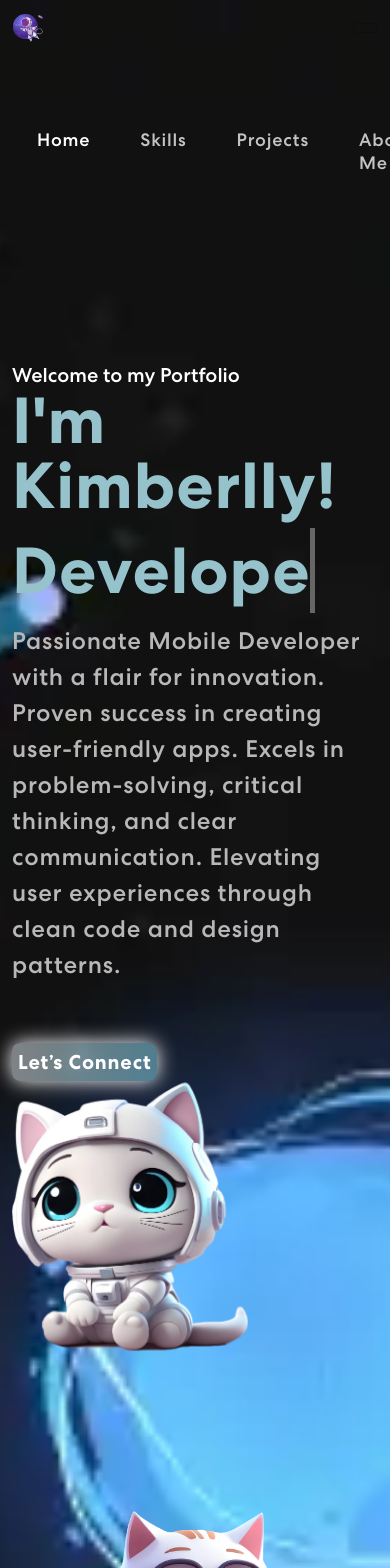
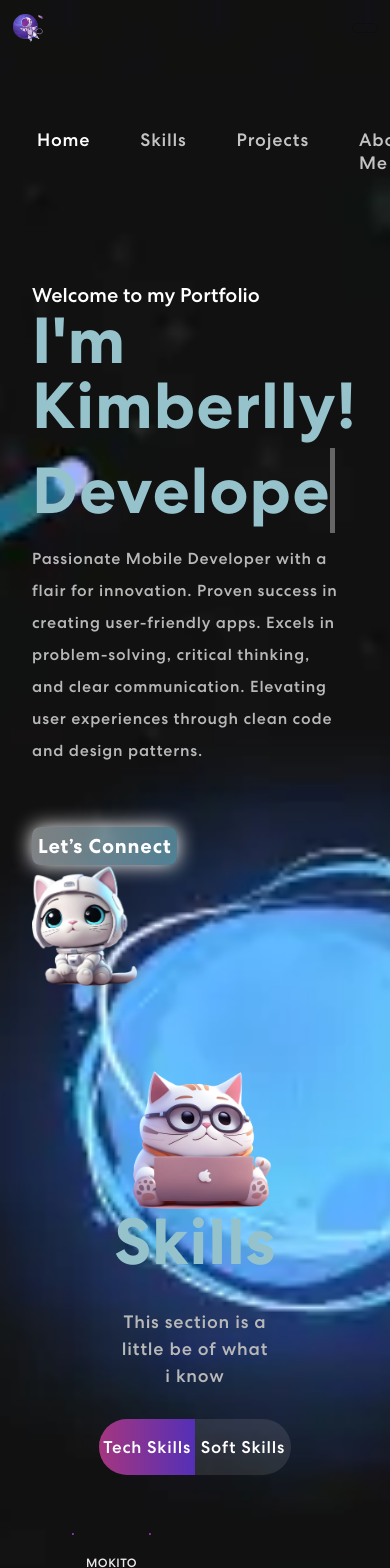
Before and after one commit to kimberllyflorez/react_portfolio, a React (Create React App) app: page / in a window 390 px wide. Shown: the top 1568 px of the page. Built offline with nearby package versions, Linux system fonts and the light colour scheme.

Commit message:
change css about me

```diff
--- a/src/app-style.css
+++ b/src/app-style.css
@@ -333,6 +333,81 @@ nav.navbar .navbar-toggler[aria-expanded="true"] .navbar-toggler-icon {
 
 .banner img {
   animation: updown 3s linear infinite;
+}
+
+.about_me_top_section {
+  display: flex;
+  flex-direction: row;
+  align-items: center;
+}
+
+@media screen and (max-width: 830px) {
+  .banner {
+    margin-top: 0;
+    padding: 20px;
+
+  }
+
+  .banner img {
+    width: 50%;
+    margin-top: 10px;
+
+  }
+.banner p{
+  font-size: 16px;
+  line-height:2;
+}
+  .skill-card span,
+  p {
+    border-radius: 12px;
+    font-size: 12px;
+  }
+
+  .skill-card {
+    margin: 4px;
+    border: 2px solid transparent;
+    border-radius: 8px;
+    font-size: 12px;
+    border-radius: 8px;
+  }
+
+  .skill-card button {
+    font-weight: 300;
+    border-radius: 8px;
+    padding: 4px;
+
+  }
+
+  .skill img {
+    width: 70%;
+  }
+
+  .skill p,
+  h1 {
+    margin: 0;
+    padding: 0;
+    line-height: normal;
+    font-size: 14px;
+    line-height: 1;
+  }
+
+  .about_me_top_section {
+    flex-direction: column;
+    padding: 0 8px 8px 8px;
+  }
+
+  .about_me_top_section img {
+    padding-top: 16px;
+
+    border-radius: 16cap;
+    object-fit: cover;
+  }
+
+  .about_me_top_section h2 {
+    margin: 4px;
+    font-size: 14px;
+    line-height:2;
+  }
 }
 
 @keyframes updown {
@@ -901,7 +976,8 @@ nav.navbar .navbar-toggler[aria-expanded="true"] .navbar-toggler-icon {
 
   background-size: 100% 100%;
 }
-.about_item p{
+
+.about_item p {
   padding: 6px;
 }
 
@@ -927,8 +1003,10 @@ nav.navbar .navbar-toggler[aria-expanded="true"] .navbar-toggler-icon {
   }
 
   .about_item img {
-    display: none;
+    display: 50%;
   }
+
+
 
   .about_items {
     margin-top: 29px;
--- a/src/components/aboutme.js
+++ b/src/components/aboutme.js
@@ -9,9 +9,13 @@ const AboutMe = () => {
     return (
         <section className="about_me" id="AboutMe">
             <h2 className="about_title">{COMMON.ABOUT_ME_TITLE}</h2>
+            <ul className="about_me_top_section">
             <h2>{COMMON.ABOUT_ME_DESCRIPTION}</h2>
+            <img className="about_me_image" src={me} alt="me"></img>
+            </ul>
+
             <div >
-                <img className="about_me_image" src={me} alt="me"></img>
+
 
                 <ul className="about_items">
                     <Row className="about_item">
--- a/src/components/skills.js
+++ b/src/components/skills.js
@@ -41,7 +41,7 @@ function Skills() {
                                 <img alt="BannerCat" src={BannerCat} />
                                 <h2> Skills</h2>
                             </Row>
-                            <p>something to introduct something</p>
+                            <p>This section is a little be of what i know</p>
 
                             <Tab.Container id="skill-tabs" defaultActiveKey="tech">
                                 <Nav variant="pills" className="nav-pills mb-5 justify-center" id="">
```
